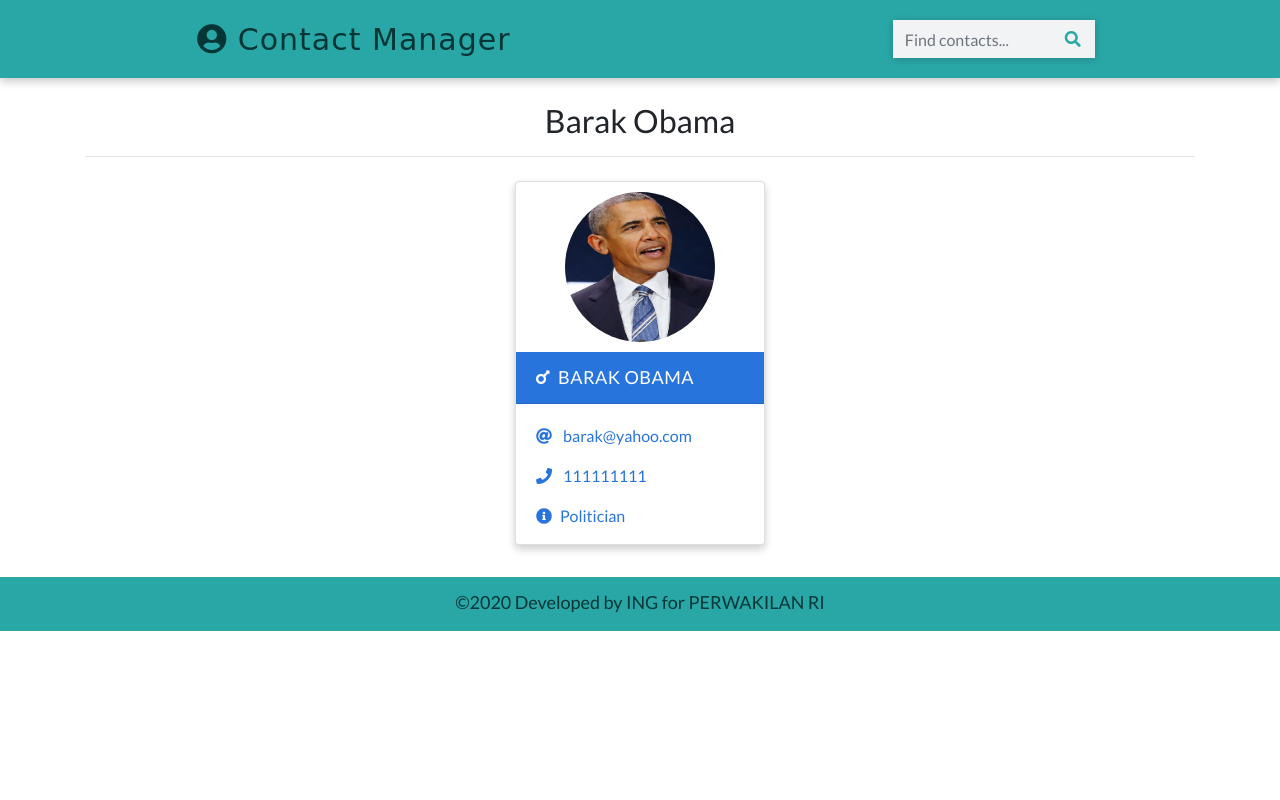
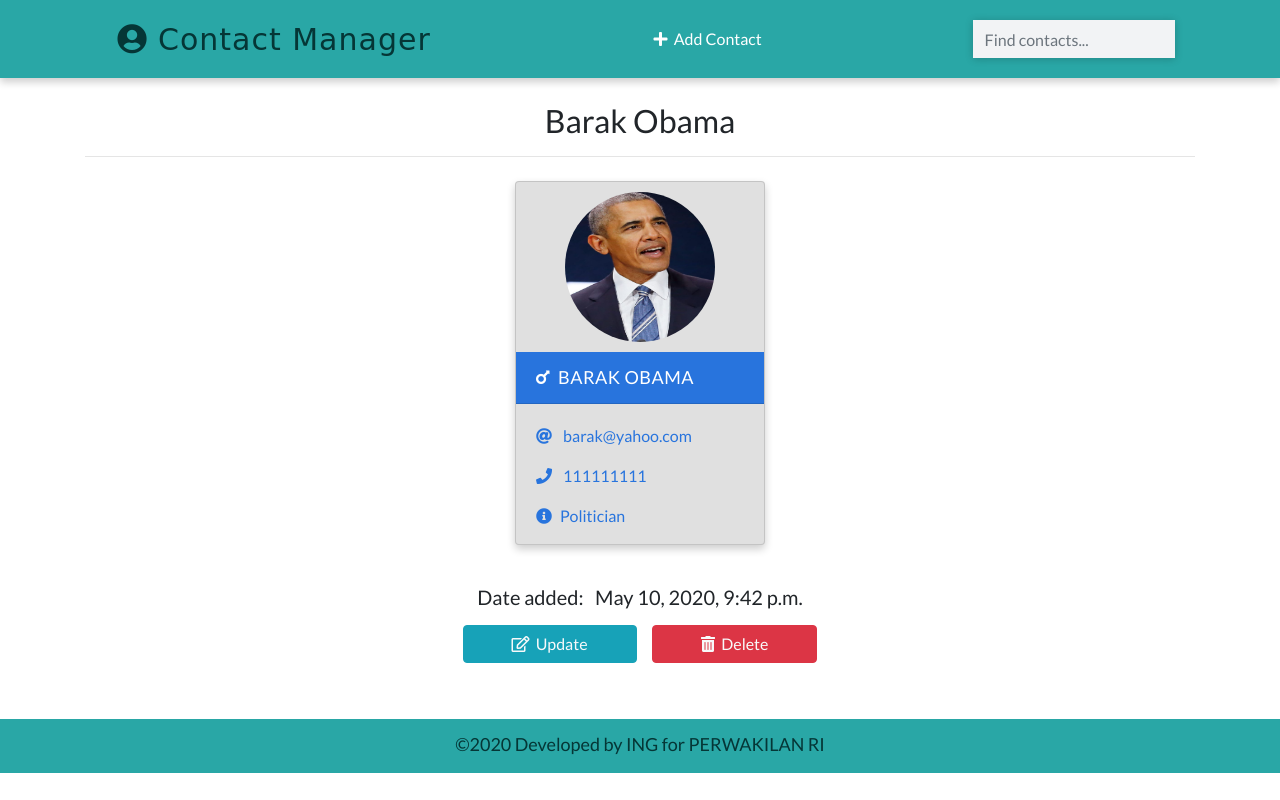
Before and after one commit to ingafter60/django-contact-manager-2020, a Django app: page /detail/5/ in a window 1280 px wide. Run offline with Django 3.2, Linux system fonts and the light colour scheme; data comes from the database, SQL or seed files in the repository; both versions use the stored data as it was after the commit; some libraries are stand-ins or nearby versions.

Commit message:
10.1. Django forms Intro and tweaking the template

```diff
--- a/contacts/views.py
+++ b/contacts/views.py
@@ -36,6 +36,7 @@ def search(request):
 			Q(email__icontains=search_term) |
 			Q(info__icontains=search_term) |
 			Q(gender__iexact=search_term) |
+			Q(date_added__icontains=search_term) |
 			Q(phone__iexact=search_term)
 		)
 		context = {
--- a/static/css/main.css
+++ b/static/css/main.css
@@ -33,7 +33,7 @@ nav {
   color: white;
   text-decoration: none;
 }
-form {
+/*form {
   position: relative;
 }
 button {
@@ -44,9 +44,9 @@ button {
 }
 button i {
   color: var(--back);
-}
+}*/
 
-input {
+.search-box {
   border-radius: 0px !important;
   width: 250px;
   border: none !important;
@@ -126,6 +126,12 @@ footer {
   .logo {
     font-size: 22px !important;
   }
+
+  .feature-link {
+    margin-top: 5px !important;
+    margin-bottom: 5px !important;
+  }
+
   /* navbar style ends */
 
   /* card styles */
@@ -152,3 +158,7 @@ footer {
 /* Media Queries Ends*/
 
 /*new image*/
+
+.card {
+ background: #E0E0E0;
+}
--- a/templates/base.html
+++ b/templates/base.html
@@ -26,6 +26,10 @@
       rel="stylesheet"
       href="https://use.fontawesome.com/releases/v5.6.3/css/all.css"
     />
+
+    <!-- icon -->
+    <link rel="title icon" href="{% static 'images/contact-icon.png' %}">
+
     <title>Contact Manager | {% block title %}{% endblock title %}</title>
   </head>
   <body>
@@ -35,14 +39,20 @@
       <a style="color: #053636;" class="logo" href="{% url 'home' %}">
         <i class="fas fa-user-circle"></i>&nbsp;Contact Manager
       </a>
+
+      <p class="feature-link m-0 p-0">
+        <a href="" class="mr-g text-white">
+          <i class="fas fa-plus"></i>&nbsp; Add Contact
+        </a>
+      </p>
+
       <form class="form-inline my-2" action="{% url 'search' %}" method="GET">
         <input
-          class="form-control"
-          type="text"
+          class="form-control search-box"
+          type="search"
           placeholder="Find contacts..."
           name="search_term"
         />
-        <button class="btn" type="submit"><i class="fas fa-search"></i></button>
       </form>
     </nav>
     <!-- Navbar ends -->
--- a/templates/detail.html
+++ b/templates/detail.html
@@ -14,6 +14,20 @@
   <div class="container main-part">
     <!-- Card for details -->
     {% include 'partials/_card.html' %}
+
+    <!-- Date, Edit, Delete  -->
+    <div class="container m-3">
+      <h5 class="text-center my-3 font-weight-light">Date added: &nbsp; {{contact.date_added}}</h5>
+      <p class="text-center text-light">
+        <a class="btn btn-info px-5">
+          <i class="far fa-edit"></i>&nbsp; Update
+        </a>
+        &nbsp;&nbsp;&nbsp;
+        <a class="btn btn-danger px-5">
+          <i class="fas fa-trash-alt"></i>&nbsp; Delete
+        </a>
+      </p>
+    </div>
   </div>
   <!-- Main Section ends-->
 {% endblock content %}
```
Also changed, not shown: db.sqlite3, static/images/contact-icon.png (added).
